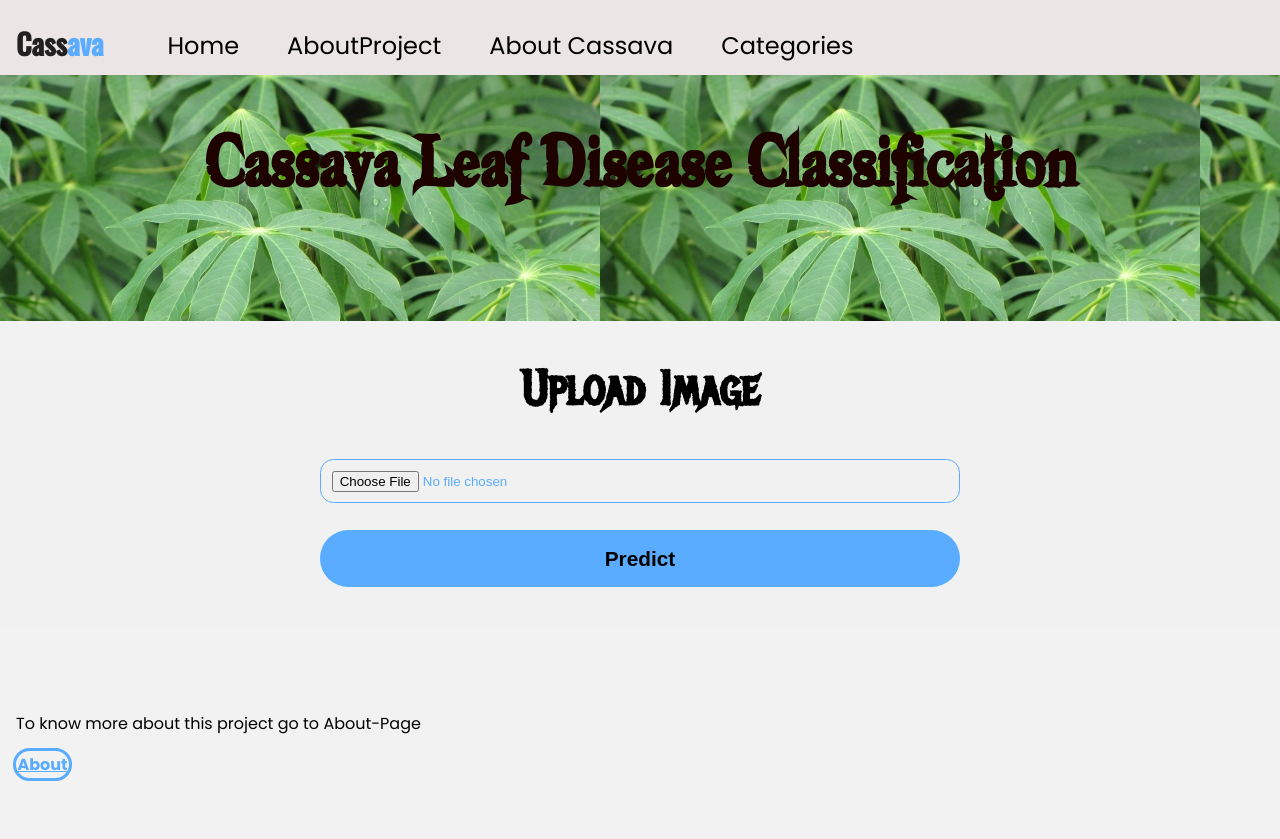
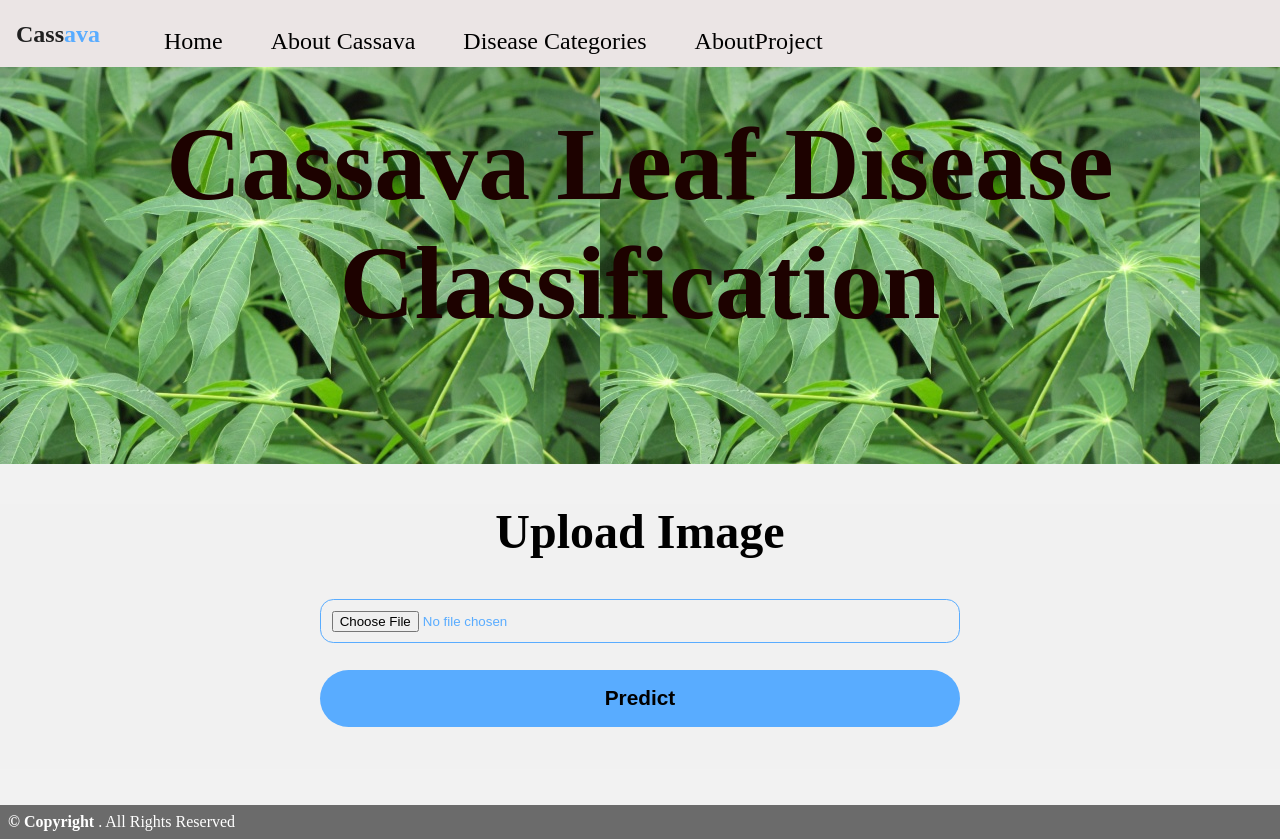
Before and after one commit to apprenant-jd00/cassava_leaf_disease, a Flask app: page / in a window 1280 px wide. Before the commit the page ends 781 px from the top, so only its background shows below. Run offline with Flask 2, Linux system fonts and the light colour scheme; some web fonts are replaced.

Commit message:
fixed bugs

```diff
--- a/static/main.css
+++ b/static/main.css
@@ -16,7 +16,7 @@
 body {
   background: #F2F2F2;
   margin: 0;
-  font-family: poppins;
+  /* font-family: poppins; */
 }
 
 .navbar {
@@ -28,8 +28,8 @@ body {
   text-decoration: none;
   font-weight: bolder;
   color: rgb(32, 32, 32);
-  font-size: 1.8em;
-  font-family: oswald;
+  font-size: 1.5em;
+  /* font-family: oswald; */
   padding-top: .2em;
 }
 
@@ -67,7 +67,7 @@ section.hero .subheading {
 
 section.hero .main-heading {
   font-size: 6.5em;
-  font-family: 'Booter - Zero Zero';
+  /* font-family: 'Booter - Zero Zero'; */
   margin-top: .2em;
   color: #1d0200;
   padding-bottom: .1em;
@@ -84,7 +84,7 @@ section.hero-input div.main-div {
 
 section.hero-input div.main-div h2 {
   font-size: 3em;
-  font-family: Metal Mania;
+  /* font-family: Metal Mania; */
 }
 
 section.hero-input div.main-div input {
@@ -137,7 +137,7 @@ footer .footer-about {
 
 footer .footer-about p {
   font-size: 1em;
-  font-style: unset;
+  /* font-style: unset; */
   font-family: raleway;
 }
 
@@ -246,6 +246,11 @@ nav.menu-btn {
     color: #1d0200;
   /* --------------changed------------ color */
   }
+}
+
+.about-cassava{
+  margin: 10px;
+  font-weight: 20px;
 }
 
 h2.cat-heading {
@@ -391,6 +396,13 @@ section.about footer a {
   color: var(--primary-color);
 }
 
+.foot-style {
+  background-color: rgba(71, 71, 71, 0.788);
+  color: white;
+  padding: 8px;
+  align-items: center;
+}
+
 section.about footer a:hover {
   color: white;
   background: var(--primary-color);
--- a/templates/false_pred.html
+++ b/templates/false_pred.html
@@ -21,10 +21,10 @@ Prediction
     <h2 class="retry"><a href="{{home_page}}">Try Again</a></h2>
 </div>
 
-<footer>
+<footer class="foot-style">
     <div>
-        <p>To know more about this project go to About-Page</p>
-        <a class="footer-about" href="{{url_for('about_page')}}">About</a>
+        <strong>
+      &copy; Copyright </strong>. All Rights Reserved
     </div>
 </footer>
 
--- a/templates/index.html
+++ b/templates/index.html
@@ -21,9 +21,9 @@
                     alt="Exit navigation" />
                 <ul class="primary-nav">
                     <li><a href="{{ url_for('home_page') }}">Home</a></li>
+                    <li><a href="{{ url_for('cassava') }}">About Cassava</a></li>
+                    <li><a href="{{ url_for('categories_page') }}">Disease Categories</a></li>
                     <li><a href="{{ url_for('about_page') }}">AboutProject</a></li>
-                    <li><a href="{{ url_for('cassava') }}">About Cassava</a></li>
-                    <li><a href="{{ url_for('categories_page') }}">Categories</a></li>
                 </ul>
             </nav>
         </div>
@@ -34,7 +34,7 @@
         <!-- "{{ url_for('static', filename='images/cassava-leaf2.jpg')}}" -->
         <div class="container"
             style="background-image: url({{url_for('static', filename='images/cassava-leaf2.jpg')}})">
-            <h1 class="main-heading">Cassava Leaf Disease Classification</h1>
+            <h3 class="main-heading">Cassava Leaf Disease Classification</h3>
         </div>
     </section>
 
@@ -55,10 +55,10 @@
     <br>
     <br>
 
-    <footer>
+    <footer class="foot-style">
         <div>
-            <p>To know more about this project go to About-Page</p>
-            <a class="footer-about" href="{{ url_for('about_page') }}">About</a>
+            <strong>
+          &copy; Copyright </strong>. All Rights Reserved
         </div>
     </footer>
 
--- a/templates/prediction.html
+++ b/templates/prediction.html
@@ -20,10 +20,10 @@ Prediction
     <h2 class="retry"><a href="{{home_page}}">Try Again</a></h2>
 </div>
 
-<footer>
+<footer class="foot-style">
     <div>
-        <p>To know more about this project go to About-Page</p>
-        <a class="footer-about" href="{{url_for('about_page')}}">About</a>
+        <strong>
+      &copy; Copyright </strong>. All Rights Reserved
     </div>
 </footer>
 
```
Also changed, not shown: templates/about.html (+5 -3 lines), templates/base.html (+7 -7 lines), templates/cassava.html (+6 -4 lines), templates/categories.html (+3 -6 lines).
